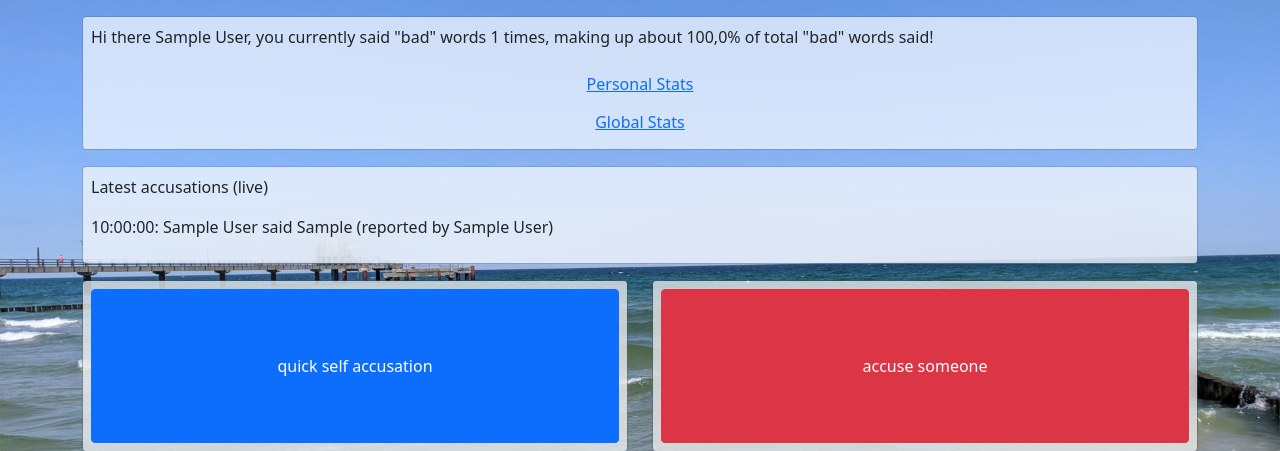
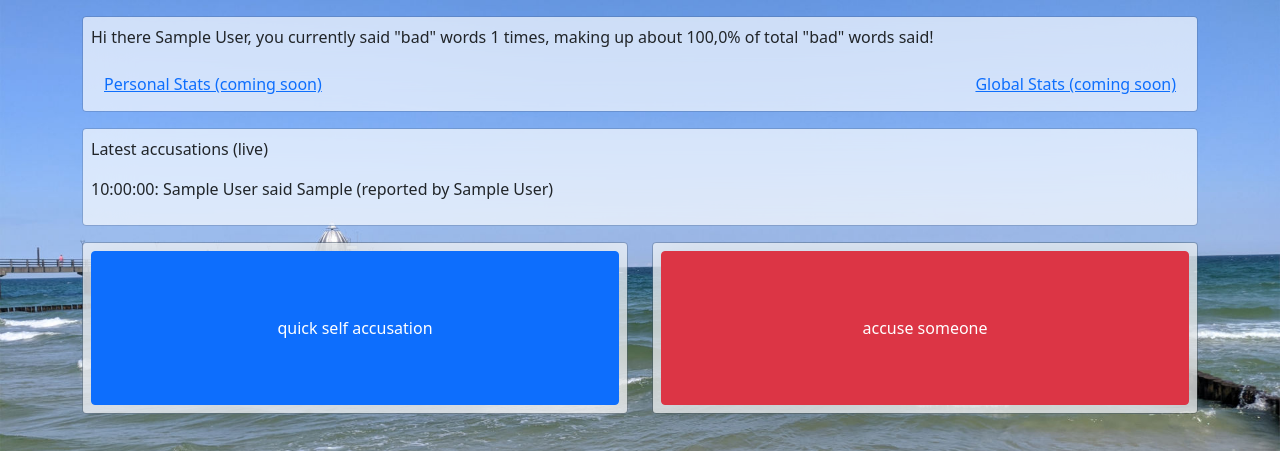
Before and after one commit to MaWalla/Moinschwein, a Django app: page /dashboard/ in a window 1280 px wide. Shown: the part 74-525 px from the top of the page. Run offline with Django 4.2, Linux system fonts and the light colour scheme; a user stored in the database is signed in; tables that the repository leaves empty hold one stand-in row (values such as "Sample post").

Commit message:
fixed some styles

```diff
--- a/moinschwein/static/css/dashboard.css
+++ b/moinschwein/static/css/dashboard.css
@@ -6,3 +6,9 @@
 .accusation-button button {
     padding: 64px 0;
 }
+
+.statistic-buttons {
+    width: 100%;
+    display: flex;
+    justify-content: space-between;
+}
--- a/moinschwein/templates/moinschwein/dashboard.html
+++ b/moinschwein/templates/moinschwein/dashboard.html
@@ -17,8 +17,11 @@
                         {% endblocktrans %}
                     </p>
 
-                     <a class="btn btn-link">{% trans 'Personal Stats' %}</a>
-                    <a class="btn btn-link">{% trans 'Global Stats' %}</a>
+                    <div class="statistic-buttons">
+                        <a class="btn btn-link">{% trans 'Personal Stats (coming soon)' %}</a>
+                        <a class="btn btn-link">{% trans 'Global Stats (coming soon)' %}</a>
+                    </div>
+
                 </div>
             </div>
         </div>
--- a/moinschwein/templates/moinschwein/modals/accuse-someone.html
+++ b/moinschwein/templates/moinschwein/modals/accuse-someone.html
@@ -13,6 +13,7 @@
                 <option value="{{ user.id }}" selected>{{ user.get_full_name }} ({{ user.username }})</option>
             {% endfor %}
         </select>
+    <div class="mt-2"></div>
         <input id="snitch" name="snitch" value="{{ request.user.id }}" hidden>
         <select id="word" class="form-select" name="word">
             {% for word in words %}
```
